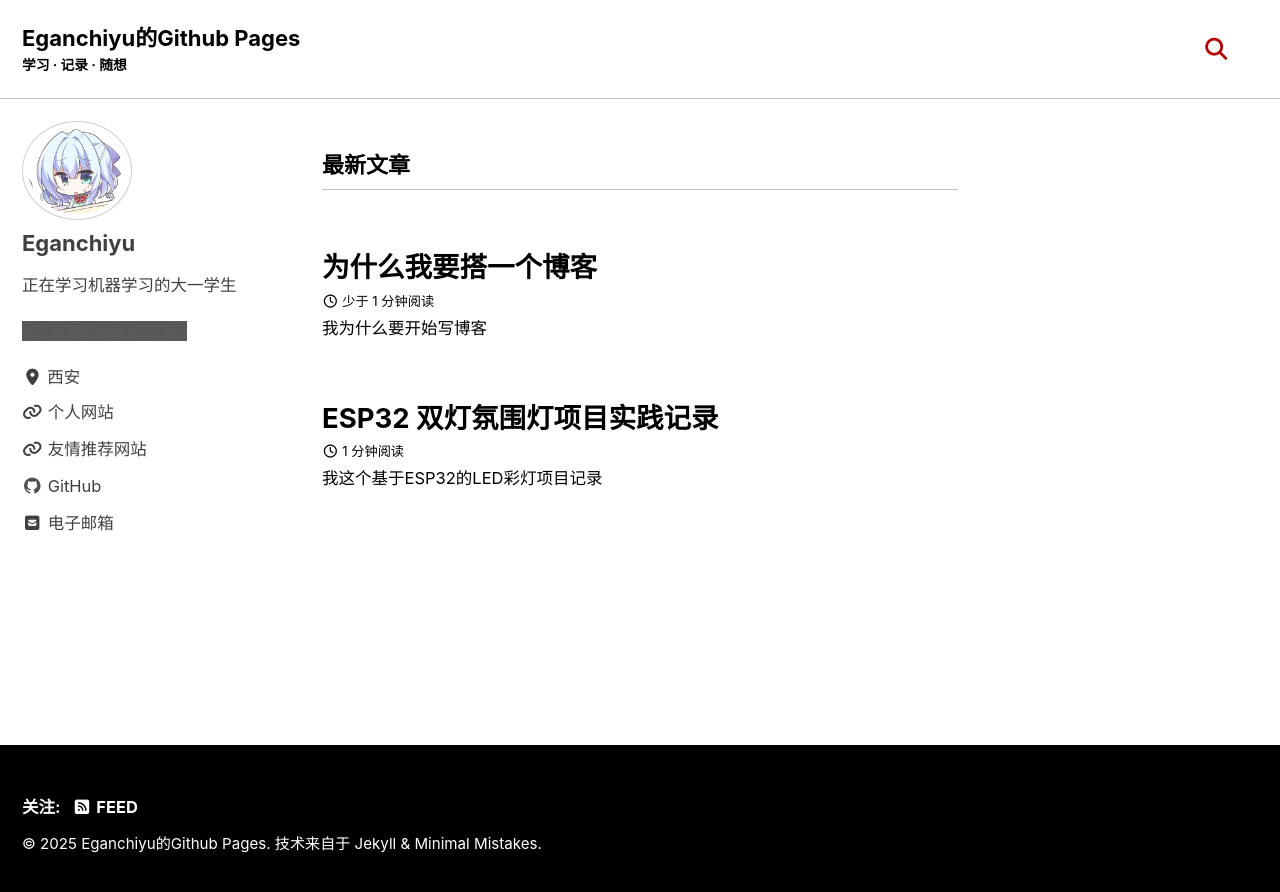
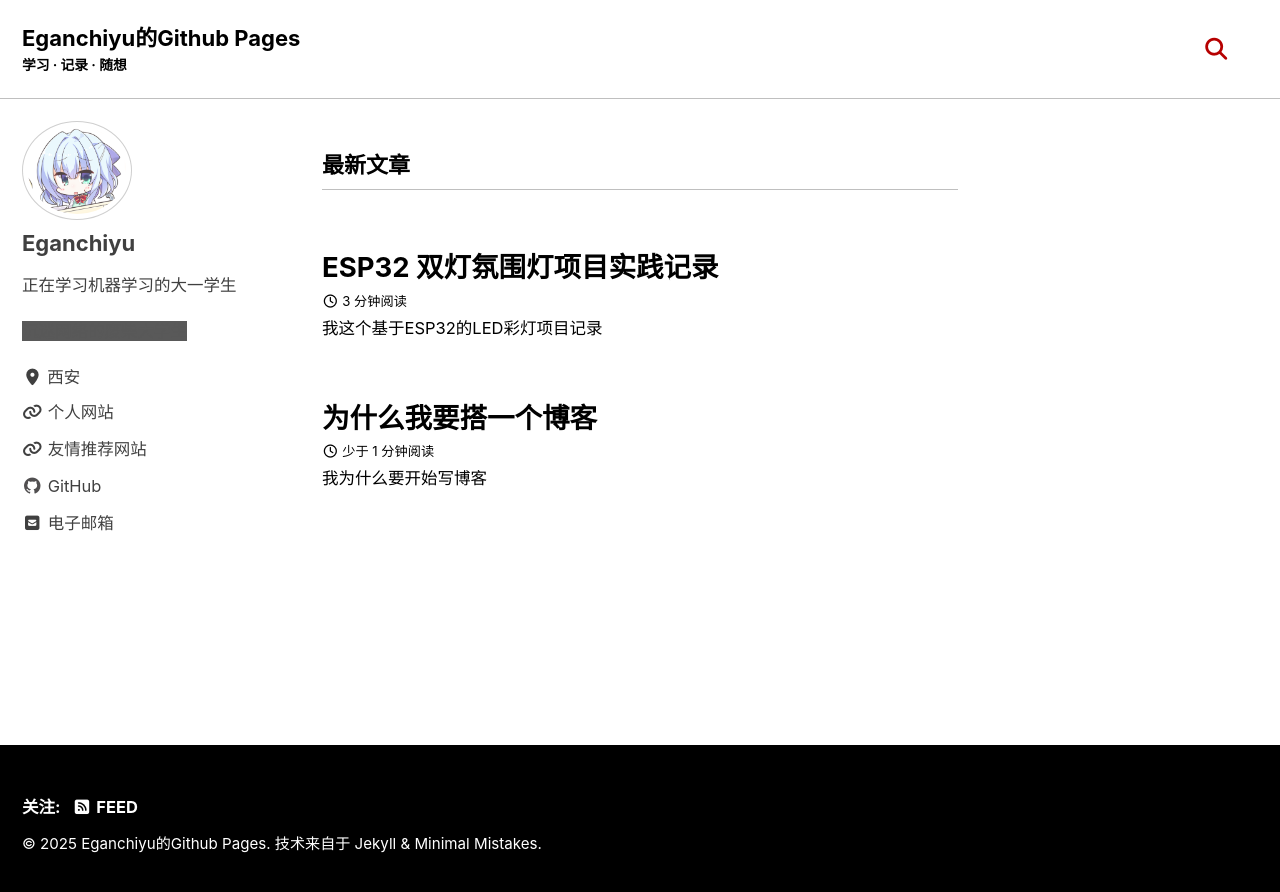
Before and after one commit to Eganchiyu/eganchiyu.github.io, a Jekyll site: the page built from index.html, in a window 1280 px wide. Shown: the top 892 px of the page. Built offline with Jekyll 4.4.1, drawn with Linux system fonts in a browser that asks for light colours; cached includes are drawn as plain includes; the list of posts is cut into pages by our own code; part of the change alters nothing that is shown.

```diff
--- a/_config.yml
+++ b/_config.yml
@@ -35,7 +35,7 @@ teaser                   : # path of fallback teaser image, e.g. "/assets/images
 logo                     : # path of logo image to display in the masthead, e.g. "/assets/images/88x88.png"
 masthead_title           : # overrides the website title displayed in the masthead, use " " for no title
 breadcrumbs              : # true, false (default)
-words_per_minute         : 200
+words_per_minute         : 100
 enable_copy_code_button  : true # true, false (default)
 copyright                : # "copyright" name, defaults to site.title
 copyright_url            : # "copyright" URL, defaults to site.url
--- a/_layouts/home.html
+++ b/_layouts/home.html
@@ -7,9 +7,9 @@ layout: archive
 <h3 class="archive__subtitle">{{ site.data.ui-text[site.locale].recent_posts | default: "Recent Posts" }}</h3>
 
 {% if paginator %}
-  {% assign posts = paginator.posts %}
+  {% assign posts = paginator.posts | reverse%}
 {% else %}
-  {% assign posts = site.posts %}
+  {% assign posts = site.posts | reverse%}
 {% endif %}
 
 {% assign entries_layout = page.entries_layout | default: 'list' %}
```
